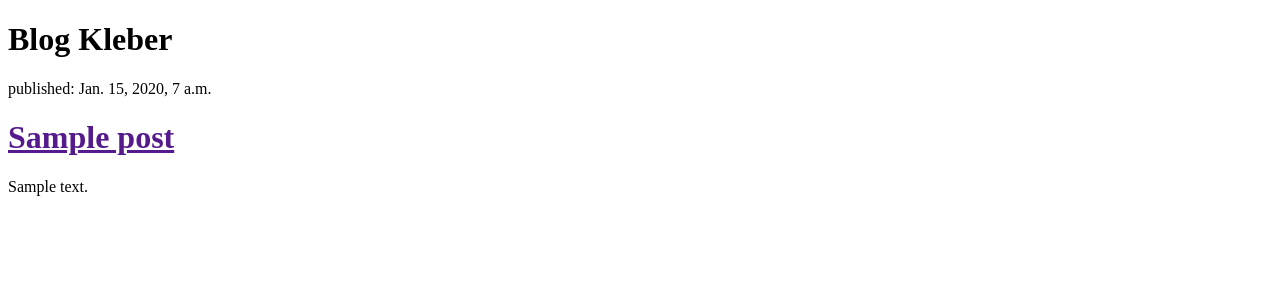
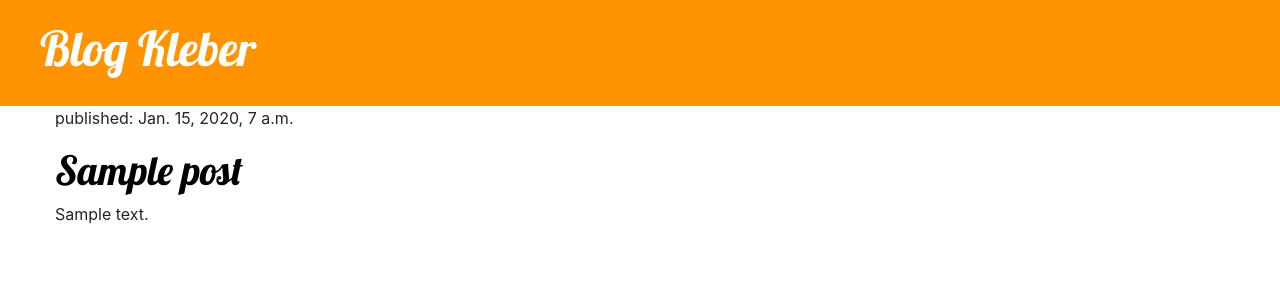
Before and after one commit to kleberyokota/django_blog, a Django app: template django_blog/core/templates/index.html in a window 1280 px wide. Shown: the top 300 px of the page. Run offline with Django 3.2, Linux system fonts and the light colour scheme; the template is opened without the code that fills it: values that come from a table or form of the project are taken from there, others are empty; tables that the repository leaves empty hold one stand-in row (values such as "Sample post"); parts of the project's set-up code (start-up, migrations or seed data) failed here and were passed over; some libraries are stand-ins or nearby versions.

Commit message:
criação do css

```diff
--- /dev/null
+++ b/django_blog/core/static/css/blog.css
@@ -0,0 +1,46 @@
+.page-header {
+    background-color: #ff9400;
+    margin-top: 0;
+    padding: 20px 20px 20px 40px;
+}
+
+.page-header h1, .page-header h1 a, .page-header h1 a:visited, .page-header h1 a:active {
+    color: #ffffff;
+    font-size: 36pt;
+    text-decoration: none;
+}
+
+.content {
+    margin-left: 40px;
+}
+
+h1, h2, h3, h4 {
+    font-family: 'Lobster', cursive;
+}
+
+.date {
+    color: #828282;
+}
+
+.save {
+    float: right;
+}
+
+.post-form textarea, .post-form input {
+    width: 100%;
+}
+
+.top-menu, .top-menu:hover, .top-menu:visited {
+    color: #ffffff;
+    float: right;
+    font-size: 26pt;
+    margin-right: 20px;
+}
+
+.post {
+    margin-bottom: 70px;
+}
+
+.post h1 a, .post h1 a:visited {
+    color: #000000;
+}
--- a/django_blog/core/templates/index.html
+++ b/django_blog/core/templates/index.html
@@ -1,19 +1,29 @@
-<!DOCTYPE html>
+{% load static %}
 <html lang="en">
     <head>
+        <link rel="stylesheet" href="https://stackpath.bootstrapcdn.com/bootstrap/4.1.1/css/bootstrap.min.css" integrity="sha384-WskhaSGFgHYWDcbwN70/dfYBj47jz9qbsMId/iRN3ewGhXQFZCSftd1LZCfmhktB" crossorigin="anonymous">
+        <script src="https://stackpath.bootstrapcdn.com/bootstrap/4.1.1/js/bootstrap.min.js" integrity="sha384-smHYKdLADwkXOn1EmN1qk/HfnUcbVRZyYmZ4qpPea6sjB/pTJ0euyQp0Mk8ck+5T" crossorigin="anonymous"></script>
         <meta charset="UTF-8">
+        <link rel="stylesheet" href="{% static 'css/blog.css' %}">
+        <link href="//fonts.googleapis.com/css?family=Lobster&subset=latin,latin-ext" rel="stylesheet" type="text/css">
         <title>Title</title>
     </head>
 <body>
-    <div>
-        <h1>Blog Kleber</h1>
+    <div class="page-header">
+        <h1><a href="/">Blog Kleber</a></h1>
     </div>
+    <div class="content container">
+        <div class="row">
+            <div class="col-md-8">
                 {% for post in posts %}
-        <div>
+                    <div class="post">
                         <p>published: {{ post.published_date }}</p>
                         <h1><a href=""> {{ post.title }}</a></h1>
                         <p>{{ post.text|linebreaksbr }}</p>
                     </div>
                 {% endfor %}
+            </div>
+        </div>
+    </div>
 </body>
 </html>
```
Also changed, not shown: 1 other file. Lines whose indentation alone changed are shown as unchanged.
